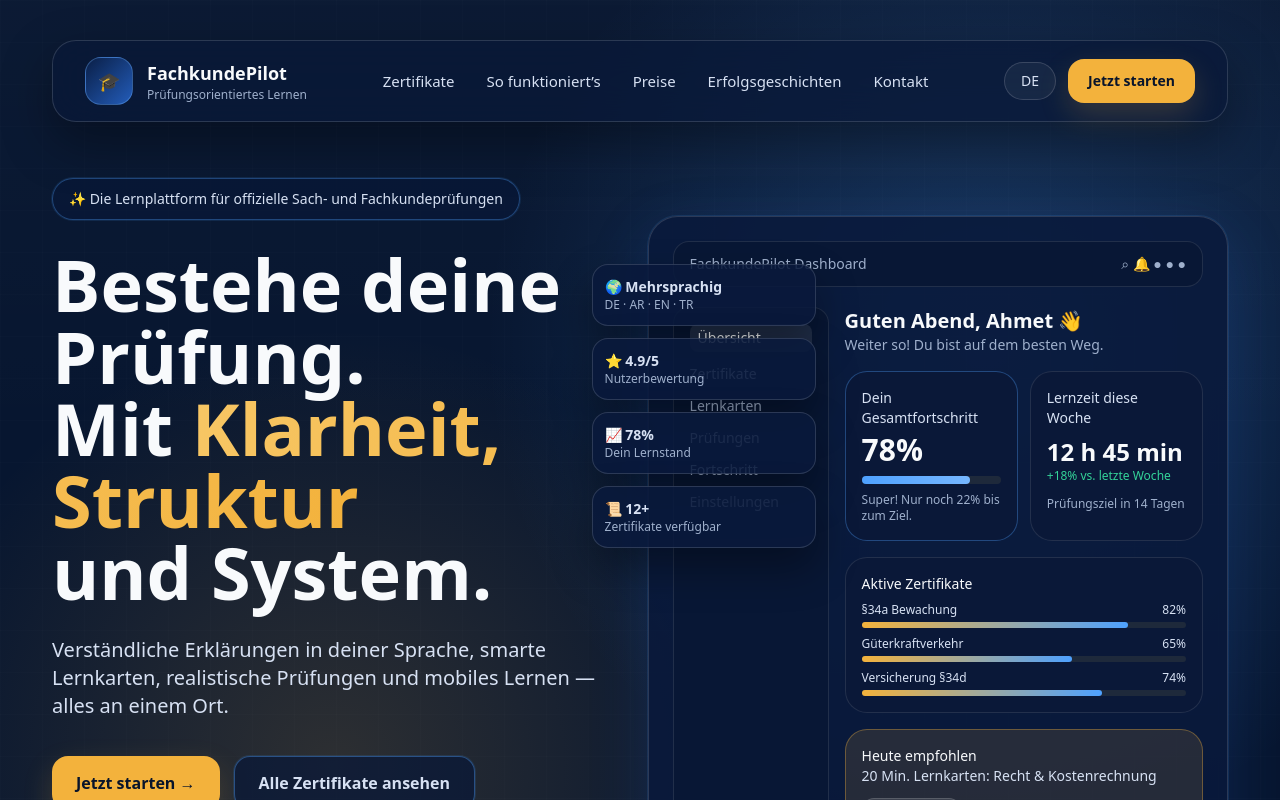
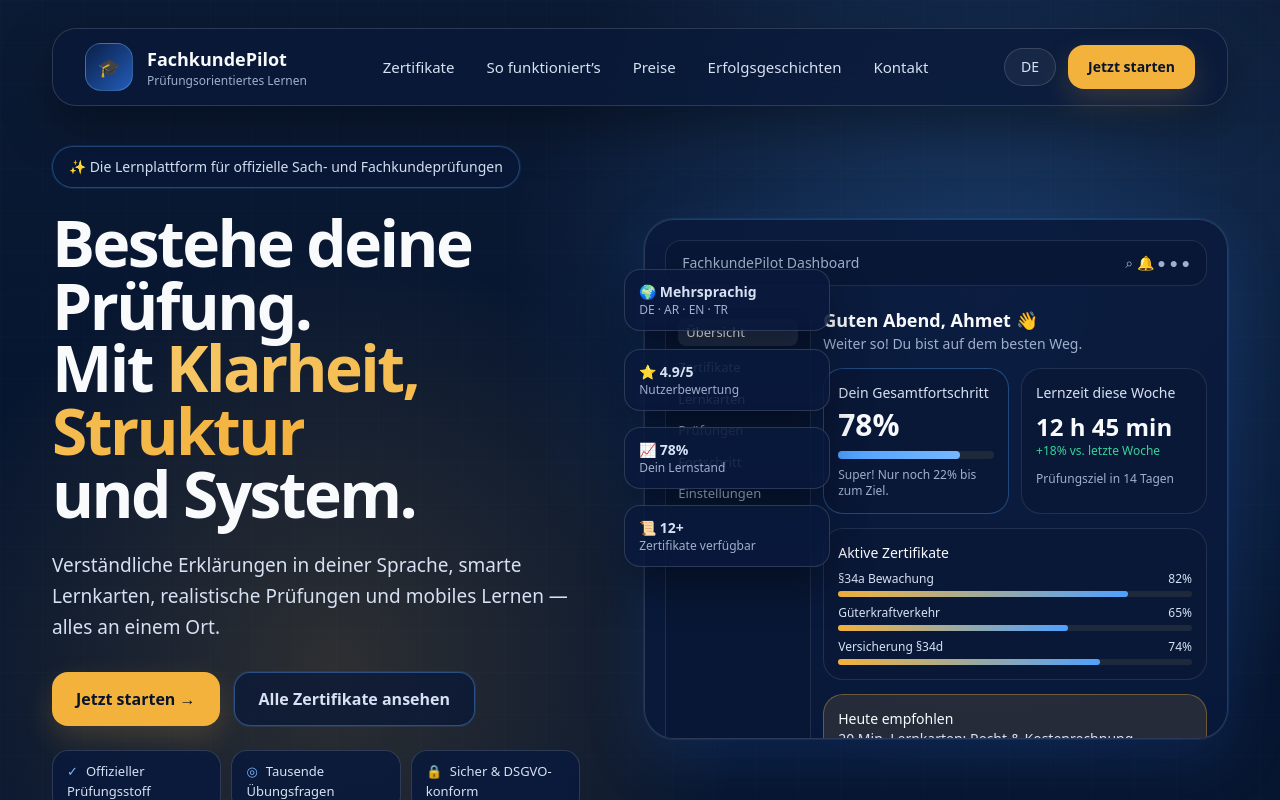
Before and after one commit to ammarsenaid/learn, a Next.js app: page / in a window 1280 px wide. Shown: the top 800 px of the page. Built offline with nearby package versions, Linux system fonts and the light colour scheme.

Commit message:
Fix hero composition and responsive dashboard layout

```diff
--- a/app/page.tsx
+++ b/app/page.tsx
@@ -104,8 +104,8 @@
         <div className="pointer-events-none absolute inset-0 bg-[radial-gradient(circle_at_77%_34%,rgba(78,161,255,.24),transparent_42%),radial-gradient(circle_at_26%_76%,rgba(243,178,60,.16),transparent_36%),linear-gradient(to_bottom,rgba(255,255,255,.02),transparent_45%)]" />
         <div className="pointer-events-none absolute inset-0 opacity-30 [background-image:linear-gradient(rgba(255,255,255,.04)_1px,transparent_1px),linear-gradient(90deg,rgba(255,255,255,.04)_1px,transparent_1px)] [background-size:42px_42px]" />
 
-        <div className="relative mx-auto max-w-[1240px] px-5 pb-20 pt-7 md:px-8 md:pb-24 lg:pt-10">
-          <nav className="mb-14 flex min-h-[80px] items-center justify-between rounded-[24px] border border-white/[0.14] bg-[rgba(9,24,56,0.72)] px-5 py-4 shadow-[0_20px_50px_rgba(0,0,0,0.35)] backdrop-blur-xl md:px-8">
+        <div className="relative mx-auto max-w-[1240px] px-5 pb-14 pt-5 md:px-8 md:pb-16 lg:pt-7">
+          <nav className="mb-8 flex min-h-[78px] items-center justify-between rounded-[24px] border border-white/[0.14] bg-[rgba(9,24,56,0.72)] px-5 py-3 shadow-[0_20px_50px_rgba(0,0,0,0.35)] backdrop-blur-xl md:mb-10 md:px-8">
             <div className="flex items-center gap-3.5">
               <div className="flex h-12 w-12 items-center justify-center rounded-2xl border border-[#76B7FF]/35 bg-gradient-to-br from-[#0a1f47] to-[#235cb9] text-lg">🎓</div>
               <div>
@@ -128,22 +128,22 @@
             </div>
           </nav>
 
-          <div className="grid items-center gap-12 lg:grid-cols-[1fr_1.06fr]">
-            <div>
-              <p className="mb-7 inline-flex items-center gap-2 rounded-full border border-[#4EA1FF]/35 bg-[rgba(9,24,56,0.72)] px-4 py-2.5 text-sm text-[#D7E1F3] shadow-[0_0_0_1px_rgba(78,161,255,0.12)]">
+          <div className="grid items-center gap-10 lg:min-h-[calc(100vh-160px)] lg:max-h-[760px] lg:grid-cols-[minmax(0,0.95fr)_minmax(520px,1.05fr)] lg:gap-12 xl:gap-16">
+            <div className="max-w-[620px]">
+              <p className="mb-6 inline-flex items-center gap-2 rounded-full border border-[#4EA1FF]/35 bg-[rgba(9,24,56,0.72)] px-4 py-2.5 text-sm text-[#D7E1F3] shadow-[0_0_0_1px_rgba(78,161,255,0.12)]">
                 ✨ Die Lernplattform für offizielle Sach- und Fachkundeprüfungen
               </p>
-              <h1 className="text-5xl font-semibold leading-[1.02] md:text-6xl xl:text-[72px]">
+              <h1 className="max-w-[620px] text-[clamp(2.75rem,9vw,3.25rem)] font-semibold leading-[1.02] tracking-[-0.04em] md:text-[clamp(3.1rem,8vw,4rem)] lg:text-[clamp(3.5rem,5vw,5.4rem)] lg:leading-[0.98]">
                 Bestehe deine Prüfung.
                 <br />
                 Mit <span className="bg-gradient-to-r from-[#f7c664] to-[#F3B23C] bg-clip-text text-transparent">Klarheit, Struktur</span>
                 <br />
                 und System.
               </h1>
-              <p className="mt-7 max-w-2xl text-lg leading-relaxed text-[#D7E1F3] md:text-xl">
+              <p className="mt-6 max-w-[560px] text-[17px] leading-[1.65] text-[#D7E1F3] md:text-[18px] lg:text-[19px]">
                 Verständliche Erklärungen in deiner Sprache, smarte Lernkarten, realistische Prüfungen und mobiles Lernen — alles an einem Ort.
               </p>
-              <div className="mt-9 flex flex-col gap-3.5 sm:flex-row">
+              <div className="mt-7 flex flex-col gap-3.5 sm:flex-row">
                 <button className="rounded-2xl bg-[#F3B23C] px-6 py-3.5 font-semibold text-[#08142B] shadow-[0_12px_30px_rgba(243,178,60,0.18)] transition hover:-translate-y-1 hover:bg-[#E09B1F]">
                   Jetzt starten →
                 </button>
@@ -151,9 +151,9 @@
                   Alle Zertifikate ansehen
                 </button>
               </div>
-              <div className="mt-9 grid gap-3 text-sm sm:grid-cols-3">
+              <div className="mt-6 grid max-w-[560px] gap-2.5 text-sm sm:grid-cols-3">
                 {heroTrustItems.map((item) => (
-                  <div key={item.label} className="rounded-2xl border border-white/[0.14] bg-[rgba(10,26,60,0.88)] px-4 py-3 text-[#D7E1F3]">
+                  <div key={item.label} className="rounded-2xl border border-white/[0.14] bg-[rgba(10,26,60,0.88)] px-3.5 py-2.5 text-[13px] text-[#D7E1F3]">
                     <span className="mr-2 text-[#76B7FF]">{item.icon}</span>
                     {item.label}
                   </div>
@@ -161,46 +161,46 @@
               </div>
             </div>
 
-            <div className="relative">
-              <div className="absolute -inset-4 -z-10 rounded-[32px] bg-[radial-gradient(circle,rgba(78,161,255,.24),transparent_68%)]" />
-              <div className="relative rounded-[30px] border border-white/[0.14] bg-[rgba(10,26,60,0.88)] p-5 shadow-[0_0_0_1px_rgba(78,161,255,0.12),0_20px_60px_rgba(35,92,185,0.22)] md:p-6">
+            <div className="relative w-full max-w-[660px] lg:ml-auto">
+              <div className="absolute -inset-3 -z-10 rounded-[32px] bg-[radial-gradient(circle,rgba(78,161,255,.24),transparent_68%)]" />
+              <div className="relative max-h-[520px] overflow-hidden rounded-[30px] border border-white/[0.14] bg-[rgba(10,26,60,0.88)] p-4 shadow-[0_0_0_1px_rgba(78,161,255,0.12),0_20px_60px_rgba(35,92,185,0.22)] md:p-5">
                 <div className="mb-5 flex items-center justify-between rounded-2xl border border-white/10 bg-[#081735] px-4 py-3 text-sm text-[#9FB0CC]">
                   <span>FachkundePilot Dashboard</span>
                   <span>⌕ 🔔 ● ● ●</span>
                 </div>
-                <div className="grid gap-4 md:grid-cols-[156px_1fr]">
-                  <aside className="rounded-2xl border border-white/10 bg-[#081735] p-4 text-sm text-[#9FB0CC]">
+                <div className="grid gap-3 md:grid-cols-[146px_1fr]">
+                  <aside className="rounded-2xl border border-white/10 bg-[#081735] p-3 text-[13px] text-[#9FB0CC]">
                     {['Übersicht','Zertifikate','Lernkarten','Prüfungen','Fortschritt','Einstellungen'].map((s, i) => <p key={s} className={i===0 ? 'mb-3 rounded-lg bg-white/10 px-2 py-1 text-[#F8FAFC]' : 'mb-3'}>{s}</p>)}
                   </aside>
-                  <div className="space-y-4">
-                    <div>
-                      <p className="text-xl font-semibold">Guten Abend, Ahmet 👋</p>
-                      <p className="text-sm text-[#9FB0CC]">Weiter so! Du bist auf dem besten Weg.</p>
-                    </div>
-                    <div className="grid gap-3 md:grid-cols-2">
-                      <div className="rounded-[22px] border border-[#4EA1FF]/35 bg-[#0A1838] p-4">
+                    <div className="space-y-3.5">
+                      <div>
+                        <p className="text-lg font-semibold">Guten Abend, Ahmet 👋</p>
+                        <p className="text-sm text-[#9FB0CC]">Weiter so! Du bist auf dem besten Weg.</p>
+                      </div>
+                      <div className="grid gap-3 md:grid-cols-2">
+                      <div className="rounded-[20px] border border-[#4EA1FF]/35 bg-[#0A1838] p-3.5">
                         <p className="text-sm text-[#D7E1F3]">Dein Gesamtfortschritt</p><p className="mt-1 text-3xl font-semibold">78%</p>
                         <div className="mt-2 h-2 rounded-full bg-slate-800"><div className="h-2 w-[78%] rounded-full bg-gradient-to-r from-[#4EA1FF] to-[#76B7FF]" /></div>
                         <p className="mt-2 text-xs text-[#9FB0CC]">Super! Nur noch 22% bis zum Ziel.</p>
                       </div>
-                      <div className="rounded-[22px] border border-white/10 bg-[#0A1838] p-4">
+                      <div className="rounded-[20px] border border-white/10 bg-[#0A1838] p-3.5">
                         <p className="text-sm text-[#D7E1F3]">Lernzeit diese Woche</p><p className="mt-2 text-2xl font-semibold">12 h 45 min</p><p className="text-xs text-[#34D399]">+18% vs. letzte Woche</p>
                         <p className="mt-3 text-xs text-[#9FB0CC]">Prüfungsziel in 14 Tagen</p>
                       </div>
                     </div>
-                    <div className="space-y-2 rounded-[22px] border border-white/10 bg-[#0A1838] p-4 text-sm text-[#D7E1F3]">
+                    <div className="space-y-2 rounded-[20px] border border-white/10 bg-[#0A1838] p-3.5 text-sm text-[#D7E1F3]">
                       <p className="font-medium text-[#F8FAFC]">Aktive Zertifikate</p>
                       {[['§34a Bewachung','82%'],['Güterkraftverkehr','65%'],['Versicherung §34d','74%']].map(([n,v]) => <div key={n}><div className='mb-1 flex justify-between text-xs'><span>{n}</span><span>{v}</span></div><div className='h-1.5 rounded-full bg-slate-800'><div className='h-1.5 rounded-full bg-gradient-to-r from-[#F3B23C] to-[#4EA1FF]' style={{width:v}}/></div></div>)}
                     </div>
-                    <div className="rounded-[22px] border border-[#F3B23C]/35 bg-[rgba(243,178,60,0.12)] p-4">
+                    <div className="rounded-[20px] border border-[#F3B23C]/35 bg-[rgba(243,178,60,0.12)] p-3.5">
                       <p className="text-sm text-[#F8FAFC]">Heute empfohlen</p><p className="text-sm text-[#D7E1F3]">20 Min. Lernkarten: Recht & Kostenrechnung</p>
                       <button className="mt-3 rounded-xl border border-white/15 bg-white/10 px-3 py-2 text-xs text-[#F8FAFC] transition hover:-translate-y-0.5">Weiterlernen</button>
                     </div>
                   </div>
                 </div>
               </div>
-              <div className="mt-4 grid grid-cols-2 gap-3 md:absolute md:-left-14 md:top-8 md:w-56 md:grid-cols-1">
-                {[['🌍','Mehrsprachig','DE · AR · EN · TR'],['⭐','4.9/5','Nutzerbewertung'],['📈','78%','Dein Lernstand'],['📜','12+','Zertifikate verfügbar']].map(([i,t,s]) => <div key={t} className="rounded-2xl border border-white/[0.14] bg-[rgba(10,26,60,0.88)] p-3 text-sm text-[#D7E1F3] shadow-[0_20px_40px_rgba(0,0,0,0.35)] transition hover:-translate-y-1"><p>{i} <span className='font-semibold'>{t}</span></p><p className='text-xs text-[#9FB0CC]'>{s}</p></div>)}
+              <div className="mt-4 grid grid-cols-2 gap-3 md:mt-0 md:grid-cols-2 lg:absolute lg:left-0 lg:top-0 lg:z-10 lg:grid-cols-1 lg:gap-2.5">
+                {[['🌍','Mehrsprachig','DE · AR · EN · TR'],['⭐','4.9/5','Nutzerbewertung'],['📈','78%','Dein Lernstand'],['📜','12+','Zertifikate verfügbar']].map(([i,t,s], idx) => <div key={t} className={`rounded-2xl border border-white/[0.14] bg-[rgba(10,26,60,0.88)] px-3.5 py-3 text-sm text-[#D7E1F3] shadow-[0_20px_40px_rgba(0,0,0,0.35)] transition hover:-translate-y-1 lg:w-[206px] ${idx === 0 ? 'lg:translate-x-[-20px] lg:translate-y-[50px]' : ''} ${idx === 1 ? 'lg:translate-x-[-20px] lg:translate-y-[58px]' : ''} ${idx === 2 ? 'lg:translate-x-[-20px] lg:translate-y-[64px]' : ''} ${idx === 3 ? 'lg:translate-x-[-20px] lg:translate-y-[70px]' : ''}`}><p>{i} <span className='font-semibold'>{t}</span></p><p className='text-xs text-[#9FB0CC]'>{s}</p></div>)}
               </div>
             </div>
           </div>
```
